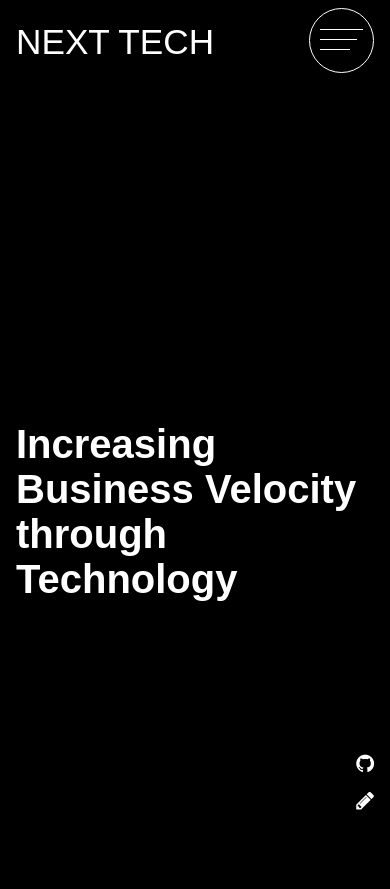
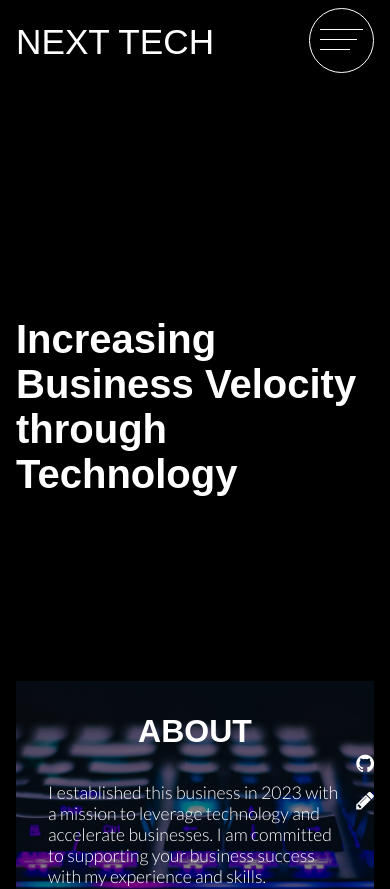
Before and after one commit to shim369/Nextjs-TypeScript-Newt-Site2, a Next.js app: page / in a window 390 px wide. Shown: the top 889 px of the page. Built offline with nearby package versions, Linux system fonts and the light colour scheme; a web font is replaced by a local one.

Commit message:
update css

```diff
--- a/app/styles/style.scss
+++ b/app/styles/style.scss
@@ -107,7 +107,6 @@ ul {
 
 .main-visual {
 	width: 100%;
-	min-height: 100vh;
 	.main-visual-inner {
 		overflow: hidden;
 		width: 100%;
@@ -117,6 +116,9 @@ ul {
 		align-items: center;
 		position: relative;
 		z-index: 1;
+		@media (max-width: 639px) {
+			height: 65vh;
+		}
 		h1 {
 			position: absolute;
 			z-index: 2;
```
